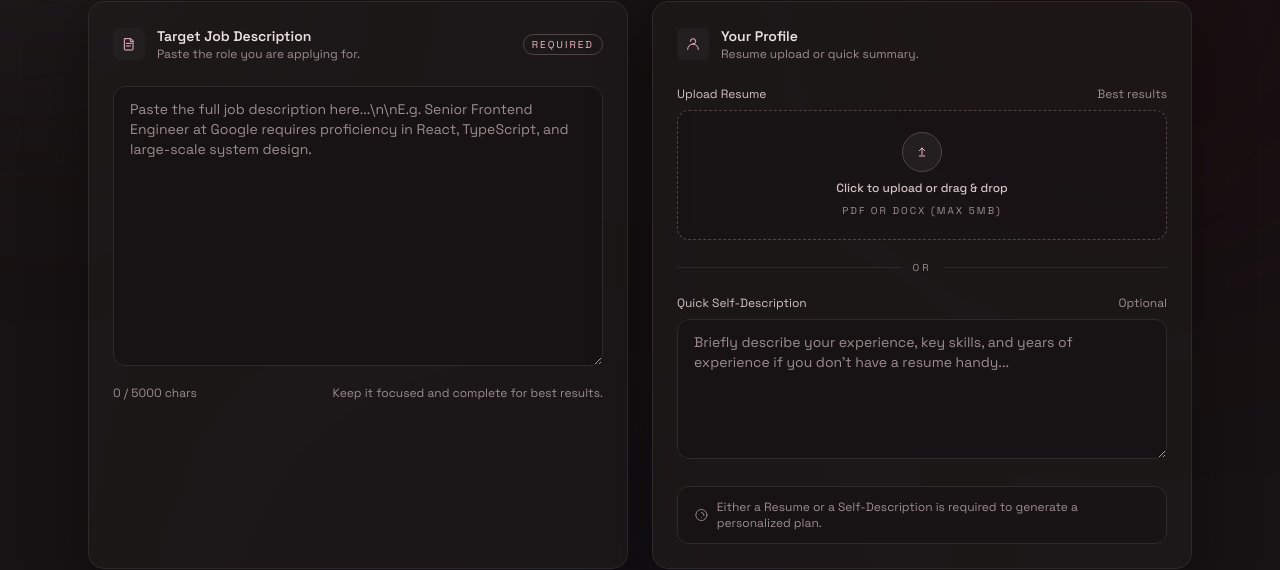
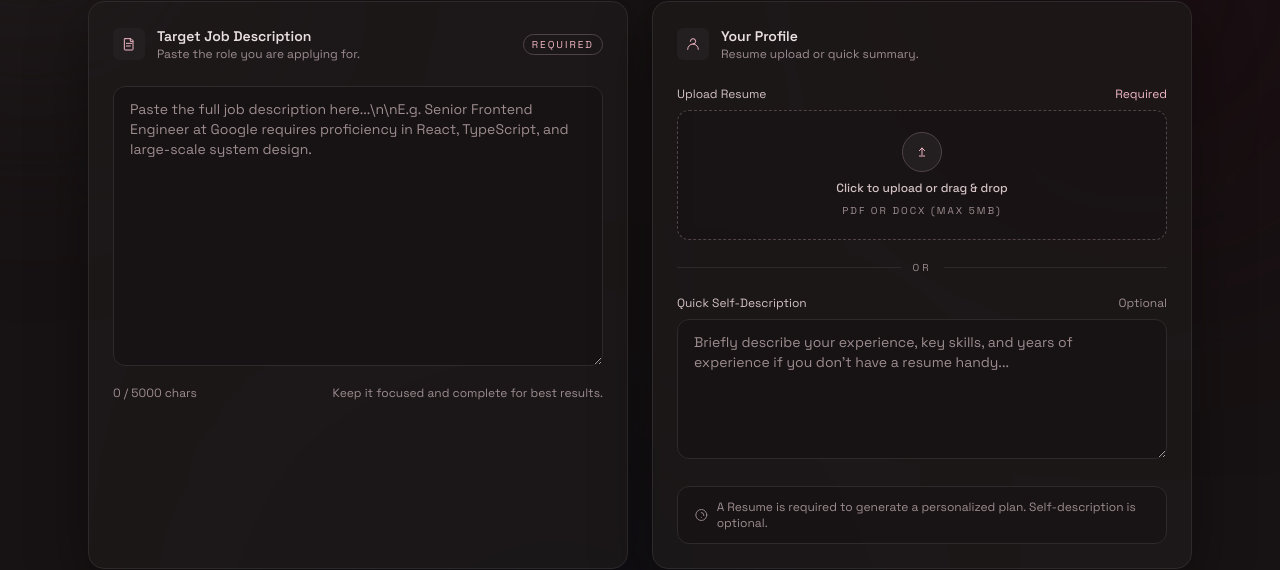
Before and after one commit to AWESOMEACOUSTIC/Hiren, a React app in the folder frontend/: page /auth/resume-analysis in a window 1280 px wide. Shown: the part 235-805 px from the top of the page. Built offline with nearby package versions, Linux system fonts and the light colour scheme; the HTML template or start-up script is replaced by a standard one.

Commit message:
fix(resume-upload): enforce mandatory resume upload and align UI copy with backend validation

```diff
--- a/frontend/src/features/resume-analysis/components/ProfileCard.jsx
+++ b/frontend/src/features/resume-analysis/components/ProfileCard.jsx
@@ -38,7 +38,7 @@
 				<div>
 					<div className="flex items-center justify-between text-xs text-[#d4c2c5]">
 						<span>Upload Resume</span>
-						<span className="text-[#9d8d90]">Best results</span>
+						<span className="text-[#f2b7c6]">Required</span>
 					</div>
 					<label
 						className={`mt-2 flex min-h-[130px] cursor-pointer flex-col items-center justify-center gap-2 rounded-xl border border-dashed border-[#504446] bg-[#171213]/60 px-6 text-center text-xs text-[#9d8d90] transition hover:border-[#9d8d90] ${
@@ -118,7 +118,7 @@
 							<path d="M12 8a4 4 0 0 1 4 4v1" />
 							<circle cx="12" cy="12" r="9" />
 						</svg>
-						Either a Resume or a Self-Description is required to generate a personalized plan.
+						A Resume is required to generate a personalized plan. Self-description is optional.
 					</span>
 				</div>
 			</div>
--- a/frontend/src/features/resume-analysis/pages/ResumeAnalysis.jsx
+++ b/frontend/src/features/resume-analysis/pages/ResumeAnalysis.jsx
@@ -21,9 +21,7 @@
 
 	const characterCount = jobDescription.length
 
-	const canGenerate =
-		jobDescription.trim().length > 0 &&
-		(selfDescription.trim().length > 0 || Boolean(resumeFile))
+	const canGenerate = jobDescription.trim().length > 0 && Boolean(resumeFile)
 
 	const handleGenerate = async () => {
 		if (!canGenerate || loading) {
```
